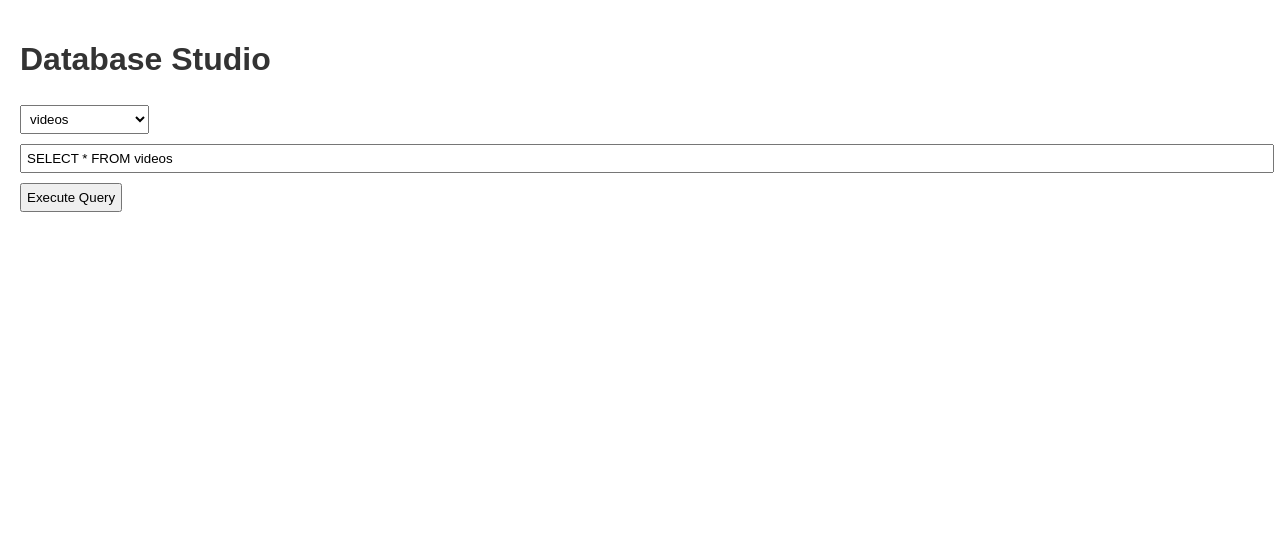
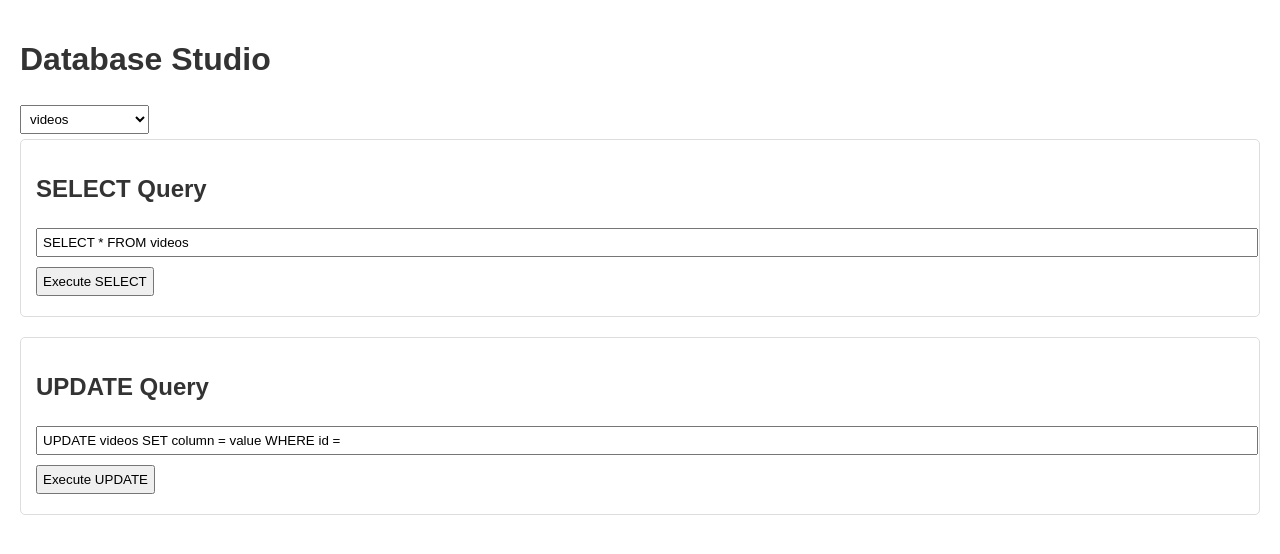
Before and after one commit to calebcauthon/goalty-remotion, a Flask app: page /studio in a window 1280 px wide. Shown: the top 554 px of the page. Run offline with Flask 3, Linux system fonts and the light colour scheme; data that the repository does not hold is empty; parts of the project's set-up code (start-up, migrations or seed data) failed here and were passed over.

Commit message:
Add support for executing SELECT and UPDATE queries in the database studio with improved UI and messaging.

```diff
--- a/app.py
+++ b/app.py
@@ -39,20 +39,36 @@ test_mode = False
 def studio():
     tables = get_tables()
     selected_table = request.form.get('table', tables[0] if tables else None)
-    query = request.form.get('query', f'SELECT * FROM {selected_table}' if selected_table else '')
+    select_query = request.form.get('select_query', f'SELECT * FROM {selected_table}' if selected_table else '')
+    update_query = request.form.get('update_query', f'UPDATE {selected_table} SET column = value WHERE id = ' if selected_table else '')
 
     results = []
     columns = []
     error = None
+    update_message = None
 
-    if query:
+    if request.form.get('execute_select') and select_query:
         try:
-            results, columns = execute_query(query)
+            results, columns = execute_query(select_query)
         except Exception as e:
             error = str(e)
 
-    return render_template('studio.html', tables=tables, selected_table=selected_table,
-                           query=query, results=results, columns=columns, error=error)
+    if request.form.get('execute_update') and update_query:
+        try:
+            commit_query(update_query)
+            update_message = "Update executed successfully"
+        except Exception as e:
+            error = str(e)
+
+    return render_template('studio.html',
+                         tables=tables,
+                         selected_table=selected_table,
+                         select_query=select_query,
+                         update_query=update_query,
+                         results=results,
+                         columns=columns,
+                         error=error,
+                         update_message=update_message)
 
 # Serve React App
 @app.route('/', defaults={'path': ''})
--- a/templates/studio.html
+++ b/templates/studio.html
@@ -6,33 +6,44 @@
     <title>Database Studio</title>
     <style>
         body { font-family: Arial, sans-serif; margin: 0; padding: 20px; }
-        h1 { color: #333; }
-        form { margin-bottom: 20px; }
+        h1, h2 { color: #333; }
+        form { margin-bottom: 20px; padding: 15px; border: 1px solid #ddd; border-radius: 5px; }
         select, input[type="text"], input[type="submit"] { margin: 5px 0; padding: 5px; }
         table { border-collapse: collapse; width: 100%; }
         th, td { border: 1px solid #ddd; padding: 8px; text-align: left; }
         th { background-color: #f2f2f2; }
         tr:nth-child(even) { background-color: #f9f9f9; }
         .error { color: red; }
+        .success { color: green; }
     </style>
 </head>
 <body>
     <h1>Database Studio</h1>
 
+    <select id="tableSelect" onchange="updateQueries()">
+        {% for table in tables %}
+        <option value="{{ table }}" {% if table == selected_table %}selected{% endif %}>{{ table }}</option>
+        {% endfor %}
+    </select>
+
     <form method="POST">
-        <select name="table">
-            {% for table in tables %}
-            <option value="{{ table }}" {% if table == selected_table %}selected{% endif %}>{{ table }}</option>
-            {% endfor %}
-        </select>
-        <br>
-        <input type="text" name="query" value="{{ query }}" style="width: 100%;">
-        <br>
-        <input type="submit" value="Execute Query">
+        <h2>SELECT Query</h2>
+        <input type="text" name="select_query" value="{{ select_query }}" style="width: 100%;">
+        <input type="submit" name="execute_select" value="Execute SELECT">
+    </form>
+
+    <form method="POST">
+        <h2>UPDATE Query</h2>
+        <input type="text" name="update_query" value="{{ update_query }}" style="width: 100%;" placeholder="UPDATE table SET column = value WHERE condition">
+        <input type="submit" name="execute_update" value="Execute UPDATE">
     </form>
 
     {% if error %}
     <p class="error">{{ error }}</p>
+    {% endif %}
+
+    {% if update_message %}
+    <p class="success">{{ update_message }}</p>
     {% endif %}
 
     {% if results %}
@@ -55,5 +66,13 @@
         </tbody>
     </table>
     {% endif %}
+
+    <script>
+        function updateQueries() {
+            const table = document.getElementById('tableSelect').value;
+            document.querySelector('input[name="select_query"]').value = `SELECT * FROM ${table}`;
+            document.querySelector('input[name="update_query"]').value = `UPDATE ${table} SET column = value WHERE id = `;
+        }
+    </script>
 </body>
 </html>
```
